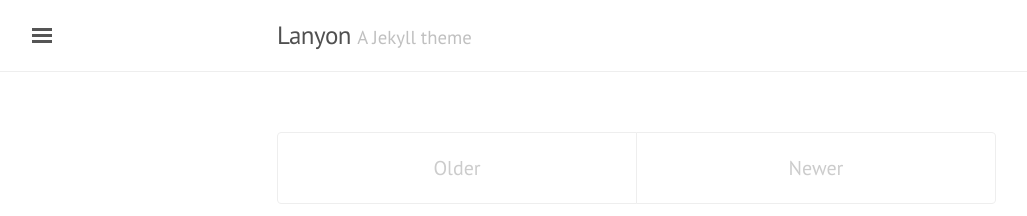
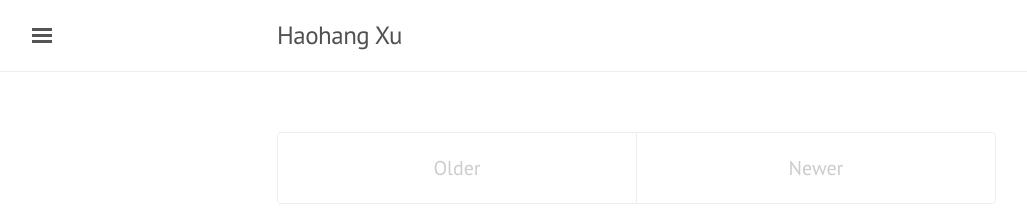
Before and after one commit to haohangxu/haohangxu.github.io, a Jekyll site: the page built from index.html, in a window 1280 px wide. Shown: the top 216 px of the page, without its empty margins (3-1030 px from the left). Built offline with Jekyll 4.4.1, drawn with Linux system fonts in a browser that asks for light colours; the list of posts is cut into pages by our own code; part of the change alters nothing that is shown.

```diff
--- a/_config.yml
+++ b/_config.yml
@@ -1,22 +1,18 @@
-# Permalinks
-#
-# Use of `relative_permalinks` ensures post links from the index work properly.
 permalink:           pretty
-relative_permalinks: true
 
 # Setup
-title:               Lanyon
-tagline:             'A Jekyll theme'
-description:         'A reserved <a href="http://jekyllrb.com" target="_blank">Jekyll</a> theme that places the utmost gravity on content with a hidden drawer. Made by <a href="https://twitter.com/mdo" target="_blank">@mdo</a>.'
-url:                 http://lanyon.getpoole.com
+title:               Haohang Xu
+tagline:             ''
+description:         'A personal site'
+url:                 haohang.me
 baseurl:             ''
 paginate:            5
 
 # About/contact
 author:
-  name:              Mark Otto
-  url:               https://twitter.com/mdo
-  email:             markdotto@gmail.com
+  name:              Haohang Xu
+  url:               haohang.me
+  email:             haohang.xu@gmail.com
 
 # Custom vars
 version:             1.0.0
```
